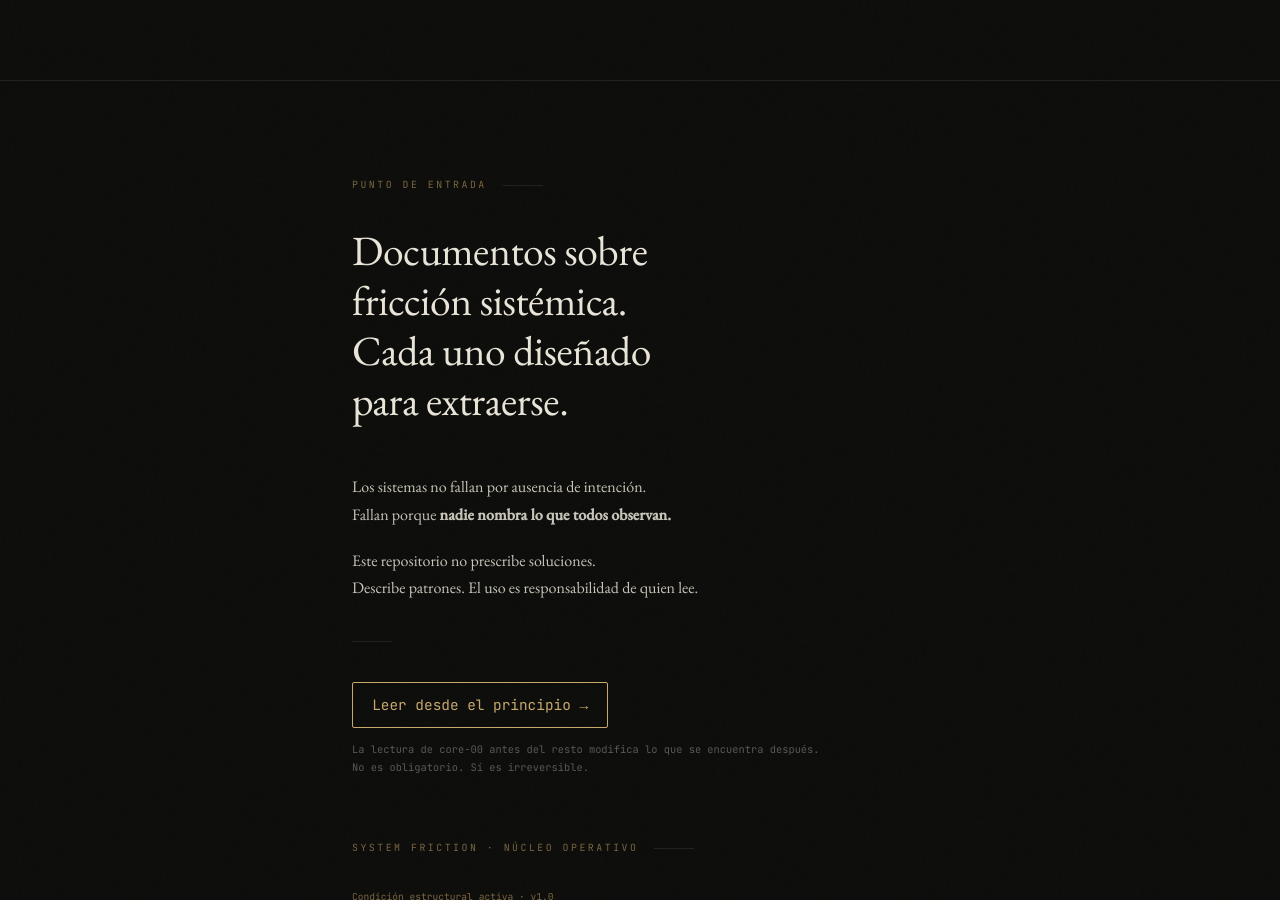
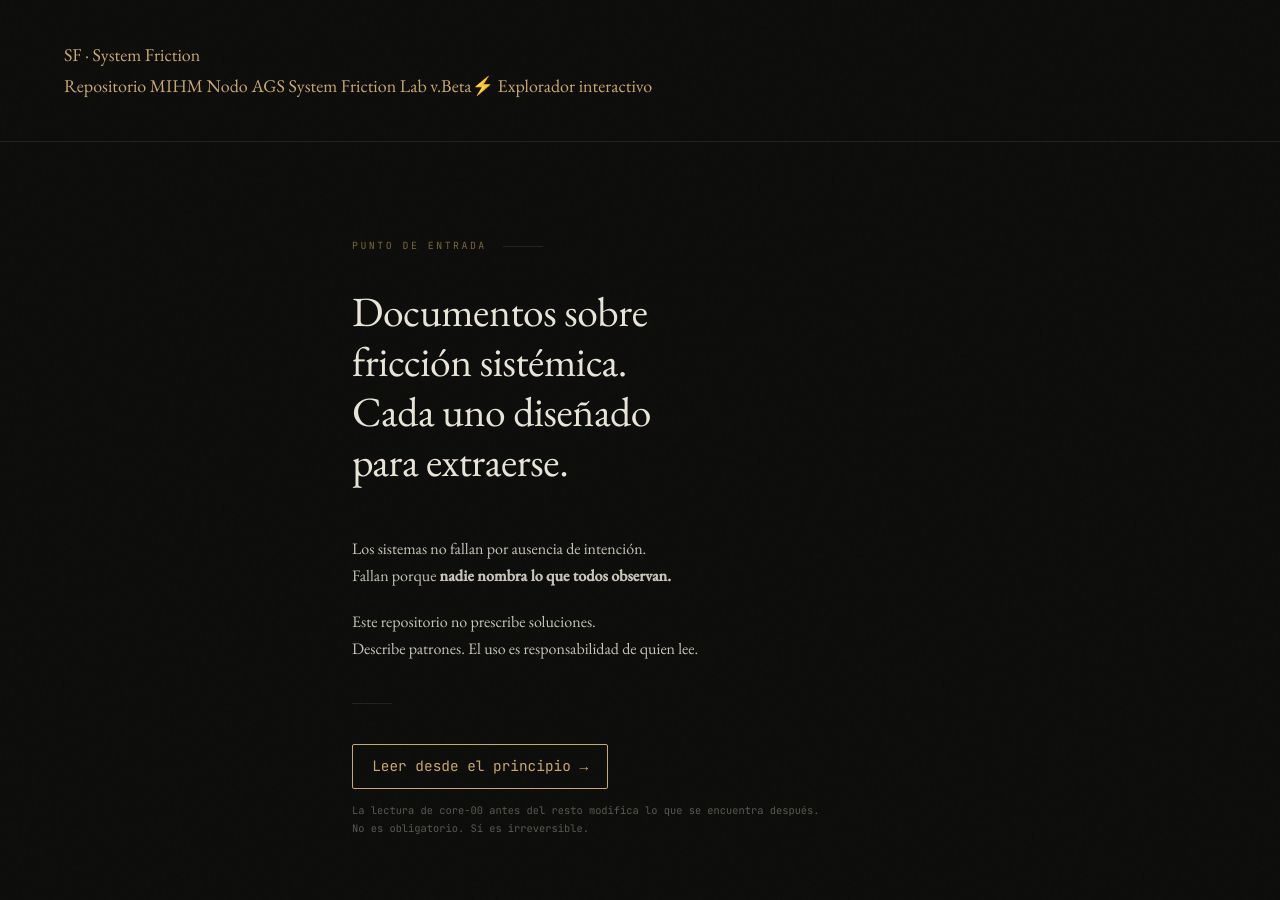
Before and after one commit to Aptymok/system-friction-main, a Jekyll site: the page built from index.md, in a window 1280 px wide and 900 px high. Built offline with Jekyll 4.4.1, drawn with Linux system fonts in a browser that asks for light colours.

Commit message:
Update header.html

```diff
--- a/_includes/header.html
+++ b/_includes/header.html
@@ -1,3 +1,21 @@
-<header>
-<!-- En _includes/header.html -->
+<!-- _includes/header.html -->
+<header class="site-header">
+  <div class="site-header__inner">
+    <div class="site-header__brand">
+      <a href="{{ site.baseurl }}/" class="site-logo">
+        <span class="site-logo__sf">SF</span>
+        <span class="site-logo__sep">·</span>
+        <span class="site-logo__full">System Friction</span>
+      </a>
+    </div>
+
+    <nav class="site-nav">
+      <a href="{{ site.baseurl }}/" class="site-nav__item">Repositorio</a>
+      <a href="{{ site.baseurl }}/mihm/" class="site-nav__item">MIHM</a>
+      <a href="{{ site.baseurl }}/nodo_ags/" class="site-nav__item">Nodo AGS</a>
+      <a href="https://aptymok.github.io/systemfrictionlab/index.html" class="site-nav__item site-nav__item--lab">System Friction Lab v.Beta⚡</a>
+      <a href="{{ site.baseurl }}/Laboratorio/" class="site-nav__item">Explorador interactivo</a>
+
+    </nav>
+  </div>
 </header>
```
